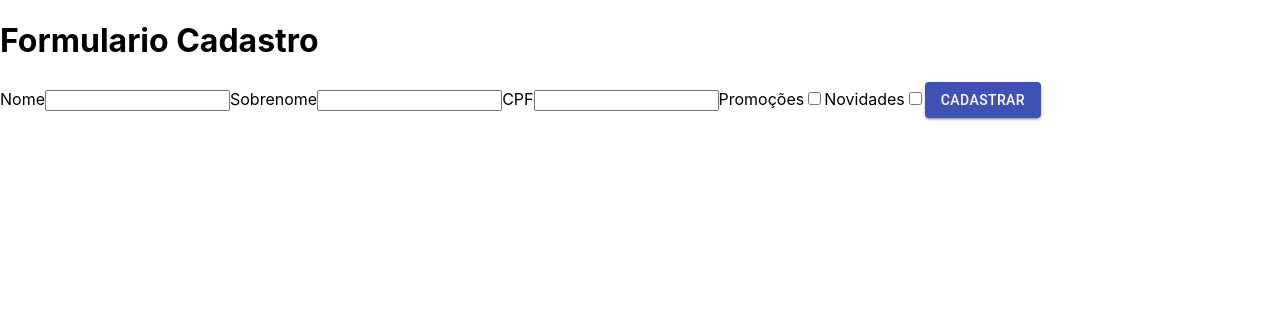
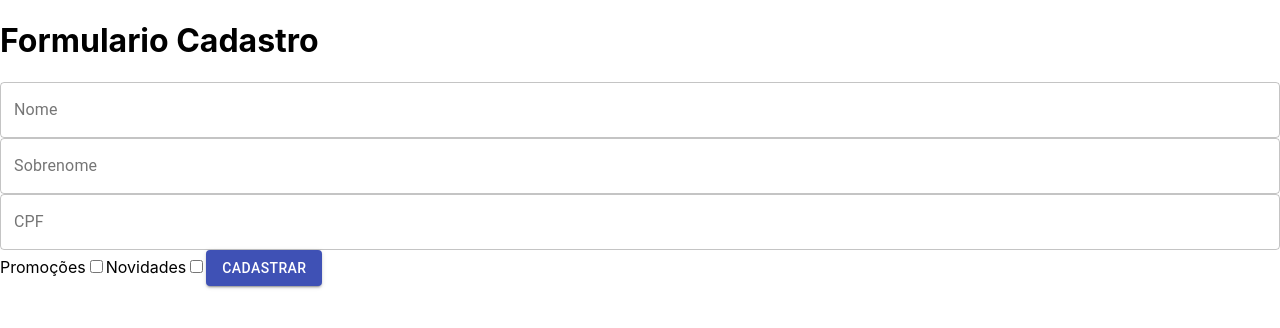
Before and after one commit to higornobrega/Projeto-Formulario, a React (Create React App) app: page / in a window 1280 px wide. Shown: the top 328 px of the page. Built offline with nearby package versions, Linux system fonts and the light colour scheme.

Commit message:
Utilizando a documentação da lib

```diff
--- a/src/components/FormularioCadastro/FormularioCadastro.jsx
+++ b/src/components/FormularioCadastro/FormularioCadastro.jsx
@@ -1,17 +1,13 @@
 import React from 'react';
-import Button from '@material-ui/core/Button'
+import Button from '@material-ui/core/Button';
+import TextField from '@material-ui/core/TextField'
 
 function FormularioCadastro() {
     return (
         <form action="">
-            <label>Nome</label>
-            <input type="text" />
-
-            <label>Sobrenome</label>
-            <input type="text" />
-
-            <label>CPF</label>
-            <input type="text" />
+            <TextField id="nome" label="Nome" variant="outlined" fullWidth />
+            <TextField id="sobrenome" label="Sobrenome" variant="outlined" fullWidth />
+            <TextField id="cpf" label="CPF" variant="outlined" fullWidth />
 
             <label>Promoções</label>
             <input type="checkbox"/>
```
